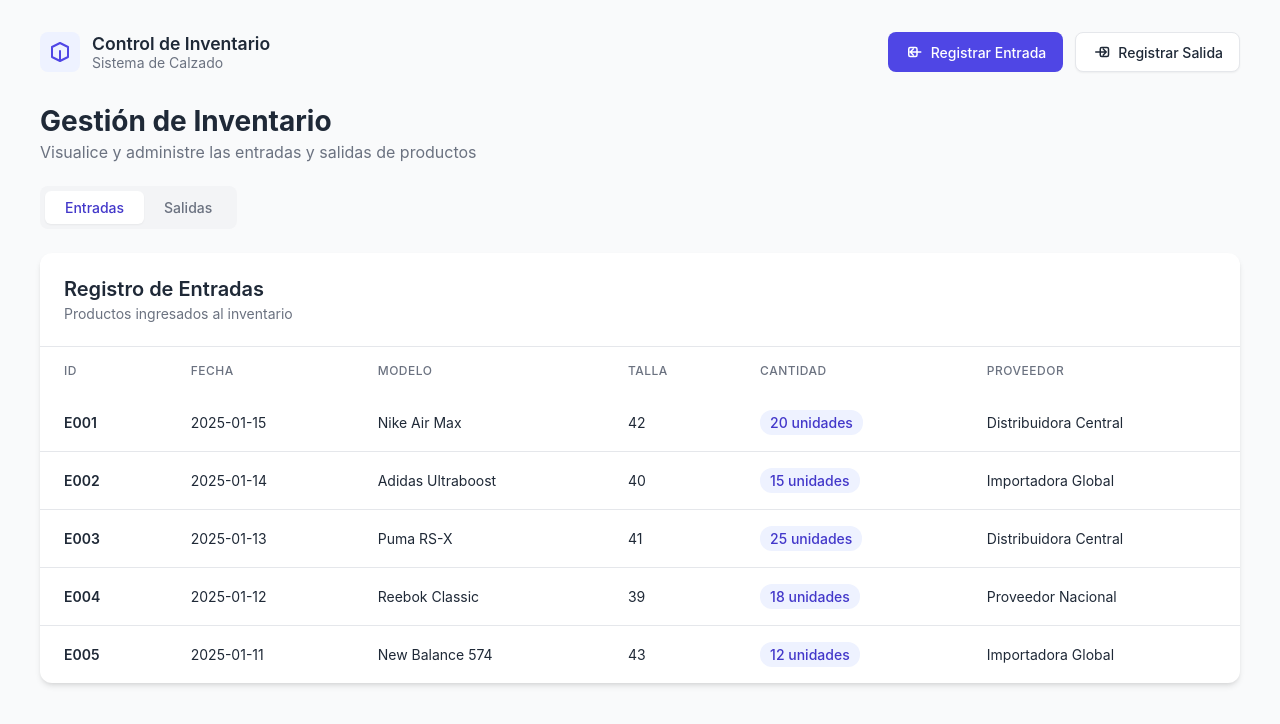
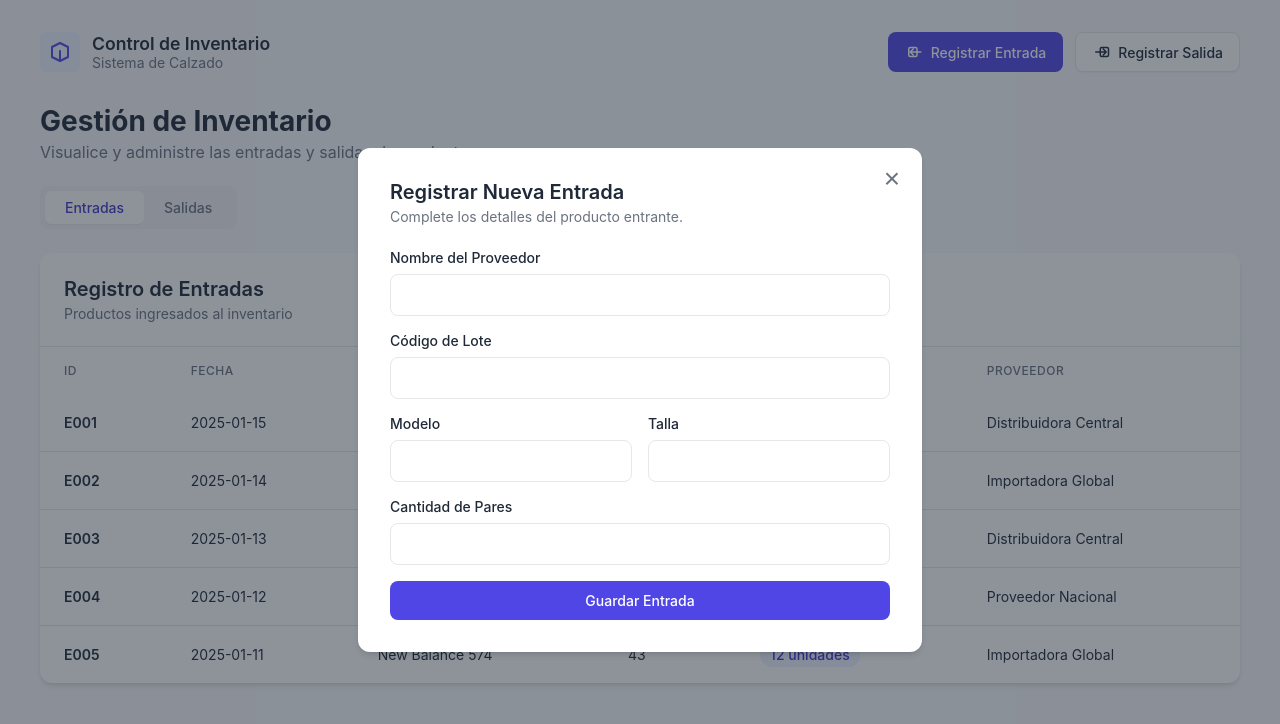
Before and after one commit to viniciodiazav/Hackathon-2025, a plain HTML site: page Interfaz entras y salidas/index.html in a window 1280 px wide. Both pictures are taken after a click on the button "Registrar Entrada". Drawn offline with Linux system fonts and the light colour scheme.

Commit message:
actualizando archivos

```diff
--- a/Interfaz entras y salidas/index.html
+++ b/Interfaz entras y salidas/index.html
@@ -1,5 +1,6 @@
 <!DOCTYPE html>
 <html lang="es">
+
 <head>
     <meta charset="UTF-8">
     <meta name="viewport" content="width=device-width, initial-scale=1.0">
@@ -15,7 +16,8 @@
                 <div class="logo">
                     <span class="logo-icon">
                         <svg fill="none" stroke="currentColor" viewBox="0 0 24 24" xmlns="http://www.w3.org/2000/svg">
-                        <path stroke-linecap="round" stroke-linejoin="round" stroke-width="2" d="M20 7l-8-4-8 4m16 0v10l-8 4-8-4V7l8-4 8 4zM4 7v10l8 4 8-4V7M12 21V11"></path>
+                            <path stroke-linecap="round" stroke-linejoin="round" stroke-width="2"
+                                d="M20 7l-8-4-8 4m16 0v10l-8 4-8-4V7l8-4 8 4zM4 7v10l8 4 8-4V7M12 21V11"></path>
                         </svg>
                     </span>
                     <div>
@@ -25,15 +27,19 @@
                 </div>
 
                 <div class="header-buttons">
-                <button class="btn btn-primary">
+                    <button class="btn btn-primary" id="btn-abrir-modal-entrada">
                         <svg fill="none" stroke="currentColor" viewBox="0 0 24 24" xmlns="http://www.w3.org/2000/svg">
-                         <path stroke-linecap="round" stroke-linejoin="round" stroke-width="2" d="M11 16l-4-4m0 0l4-4m-4 4h14m-5 4v-8a2 2 0 0 0-2-2h-7a2 2 0 0 0-2 2v8a2 2 0 0 0 2 2h7a2 2 0 0 0 2-2z"></path>
+                            <path stroke-linecap="round" stroke-linejoin="round" stroke-width="2"
+                                d="M11 16l-4-4m0 0l4-4m-4 4h14m-5 4v-8a2 2 0 0 0-2-2h-7a2 2 0 0 0-2 2v8a2 2 0 0 0 2 2h7a2 2 0 0 0 2-2z">
+                            </path>
                         </svg>
                         <span>Registrar Entrada</span>
                     </button>
                     <button class="btn btn-secondary">
                         <svg fill="none" stroke="currentColor" viewBox="0 0 24 24" xmlns="http://www.w3.org/2000/svg">
-                        <path stroke-linecap="round" stroke-linejoin="round" stroke-width="2" d="M15 16l4-4m0 0l-4-4m4 4H5m6 4v-8a2 2 0 0 1 2-2h7a2 2 0 0 1 2 2v8a2 2 0 0 1-2 2h-7a2 2 0 0 1-2-2z"></path>
+                            <path stroke-linecap="round" stroke-linejoin="round" stroke-width="2"
+                                d="M15 16l4-4m0 0l-4-4m4 4H5m6 4v-8a2 2 0 0 1 2-2h7a2 2 0 0 1 2 2v8a2 2 0 0 1-2 2h-7a2 2 0 0 1-2-2z">
+                            </path>
                         </svg>
                         <span>Registrar Salida</span>
                     </button>
@@ -126,6 +132,44 @@
             </main>
         </div>
 
+        <div class="modal-overlay" id="modal-entrada">
+            <div class="modal-content">
+                <button class="modal-close" id="btn-cerrar-modal">&times;</button>
+                <h2>Registrar Nueva Entrada</h2>
+                <p>Complete los detalles del producto entrante.</p>
+
+                <form id="form-entrada" class="modal-form">
+                    <div class="form-group">
+                        <label for="proveedor">Nombre del Proveedor</label>
+                        <input type="text" id="proveedor" name="proveedor" required>
+                    </div>
+                    <div class="form-group">
+                        <label for="lote">Código de Lote</label>
+                        <input type="text" id="lote" name="lote" required>
+                    </div>
+
+                    <div class="form-grid">
+                        <div class="form-group">
+                            <label for="modelo">Modelo</label>
+                            <input type="text" id="modelo" name="modelo" required>
+                        </div>
+                        <div class="form-group">
+                            <label for="talla">Talla</label>
+                            <input type="number" id="talla" name="talla" min="20" max="50" required>
+                        </div>
+                    </div>
+
+                    <div class="form-group">
+                        <label for="cantidad">Cantidad de Pares</label>
+                        <input type="number" id="cantidad" name="cantidad" min="1" required>
+                    </div>
+
+                    <button type="submit" class="btn btn-primary" style="width: 100%; justify-content: center;">
+                        Guardar Entrada
+                    </button>
+                </form>
+            </div>
+        </div>
         <script src="script.js"></script>
     </body>
 </html>
--- a/Interfaz entras y salidas/script.js
+++ b/Interfaz entras y salidas/script.js
@@ -1,17 +1,38 @@
 document.addEventListener('DOMContentLoaded', () => {
-    const tabs = document.querySelectorAll('.tab-link');
-    const contents = document.querySelectorAll('.content-tab');
 
-    tabs.forEach(tab => {
-        tab.addEventListener('click', () => {
-            const targetId = tab.getAttribute('data-tab');
-            const targetContent = document.getElementById(targetId);
+    const botonNuevaEntrada = document.getElementById('btn-abrir-modal-entrada');
+    const modalEntrada = document.getElementById('modal-entrada');
 
-            tabs.forEach(t => t.classList.remove('active'));
-            contents.forEach(c => c.classList.remove('active'));
+    removerFormularioEntrada();
 
-            tab.classList.add('active');
-            targetContent.classList.add('active');
+    botonNuevaEntrada.addEventListener('click', () => {
+        modalEntrada.classList.add('active');
+    })
+
+    function borrarFormulario() {
+        const proveedorInput = document.getElementById('proveedor');
+        const loteInput = document.getElementById('lote');
+        const modeloInput = document.getElementById('modelo');
+        const tallaInput = document.getElementById('talla');
+        const cantidadInput = document.getElementById('cantidad');
+
+        proveedorInput.value = '';
+        loteInput.value = '';
+        modeloInput.value = '';
+        tallaInput.value = '';
+        cantidadInput.value = '';
+    }
+
+    function removerFormularioEntrada() {
+        modalEntrada.addEventListener('click', e => {
+            if (e.target.id == 'btn-cerrar-modal') {
+                modalEntrada.classList.remove('active');
+                borrarFormulario();
+            } else if (e.target.id == 'modal-entrada') {
+                modalEntrada.classList.remove('active');
+                borrarFormulario();
+            }
         });
-    });
+    }
+
 });
--- a/Interfaz entras y salidas/style.css
+++ b/Interfaz entras y salidas/style.css
@@ -234,3 +234,97 @@ body {
     font-size: 0.875rem;
     font-weight: 500;
 }
+
+/* --- 6. Estilos del Modal (AÑADIDO) --- */
+.modal-overlay {
+    position: fixed;
+    top: 0;
+    left: 0;
+    width: 100%;
+    height: 100%;
+    background: rgba(31, 41, 55, 0.5); /* Equivalente a var(--color-text-dark) con opacidad */
+    z-index: 1000;
+    display: flex;
+    align-items: center;
+    justify-content: center;
+    opacity: 0;
+    visibility: hidden; /* Cambiado de display:none para animar opacidad */
+    transition: opacity 0.3s ease, visibility 0.3s ease;
+}
+
+.modal-overlay.active {
+    opacity: 1;
+    visibility: visible;
+}
+
+.modal-content {
+    background: var(--color-card-bg);
+    padding: 2rem;
+    border-radius: 12px;
+    box-shadow: var(--shadow-md);
+    width: 90%;
+    max-width: 500px;
+    position: relative;
+    transform: scale(0.95);
+    transition: transform 0.3s ease;
+}
+
+.modal-overlay.active .modal-content {
+    transform: scale(1);
+}
+
+.modal-close {
+    position: absolute;
+    top: 1rem;
+    right: 1rem;
+    background: none;
+    border: none;
+    font-size: 1.75rem;
+    color: var(--color-text-light);
+    cursor: pointer;
+    line-height: 1;
+}
+.modal-close:hover {
+    color: var(--color-text-dark);
+}
+
+.modal-content h2 {
+    font-size: 1.25rem;
+    font-weight: 600;
+    margin: 0 0 0.25rem;
+    color: var(--color-text-dark);
+}
+
+.modal-content p {
+    font-size: 0.875rem;
+    color: var(--color-text-light);
+    margin: 0 0 1.5rem;
+}
+
+/* Estilos del formulario en el modal */
+.modal-form .form-group {
+    margin-bottom: 1rem;
+}
+
+.modal-form .form-group label {
+    display: block;
+    font-size: 0.875rem;
+    font-weight: 500;
+    color: var(--color-text-dark);
+    margin-bottom: 0.5rem;
+}
+
+.modal-form .form-group input {
+    width: 100%;
+    padding: 0.75rem;
+    font-size: 0.875rem;
+    border: 1px solid var(--color-border);
+    border-radius: 8px;
+    box-sizing: border-box; /* Asegura que el padding no afecte el ancho */
+}
+
+.modal-form .form-grid {
+    display: grid;
+    grid-template-columns: 1fr 1fr;
+    gap: 1rem;
+}
```
Lines whose indentation alone changed are shown as unchanged.
